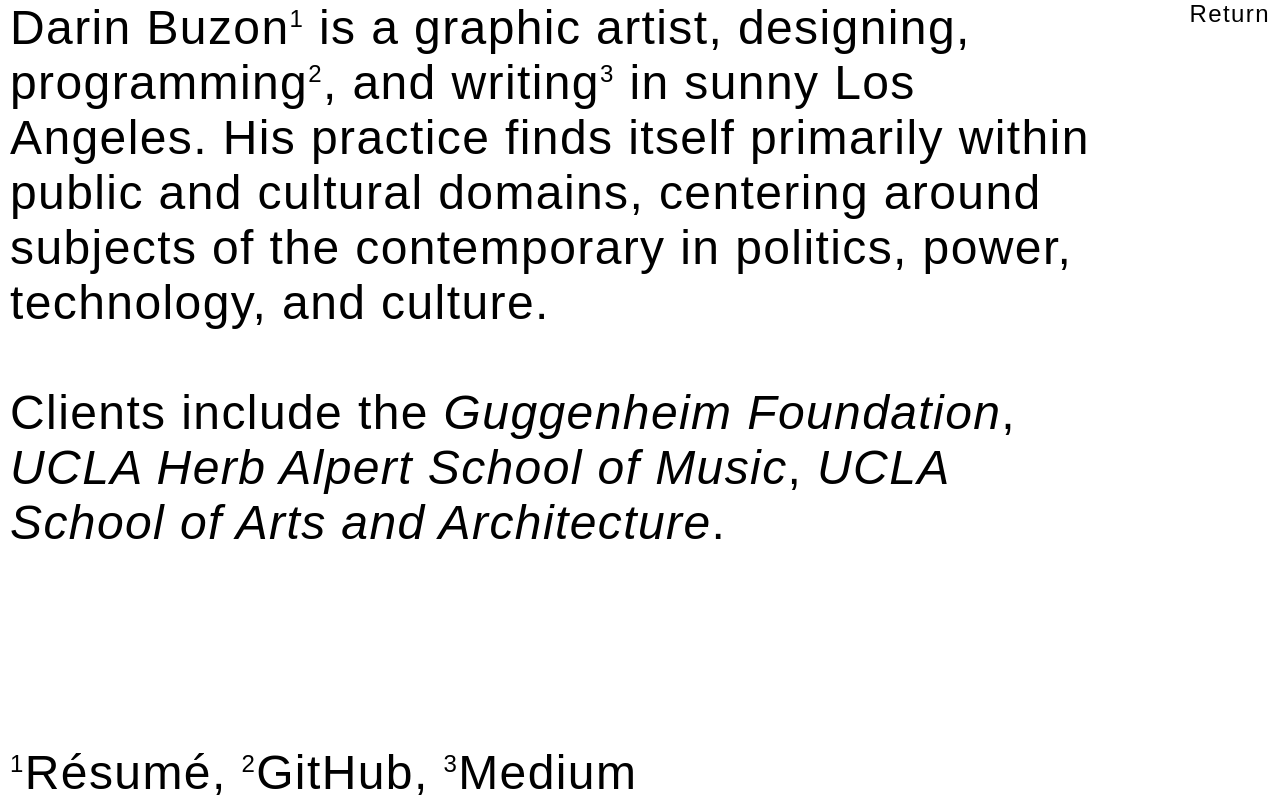
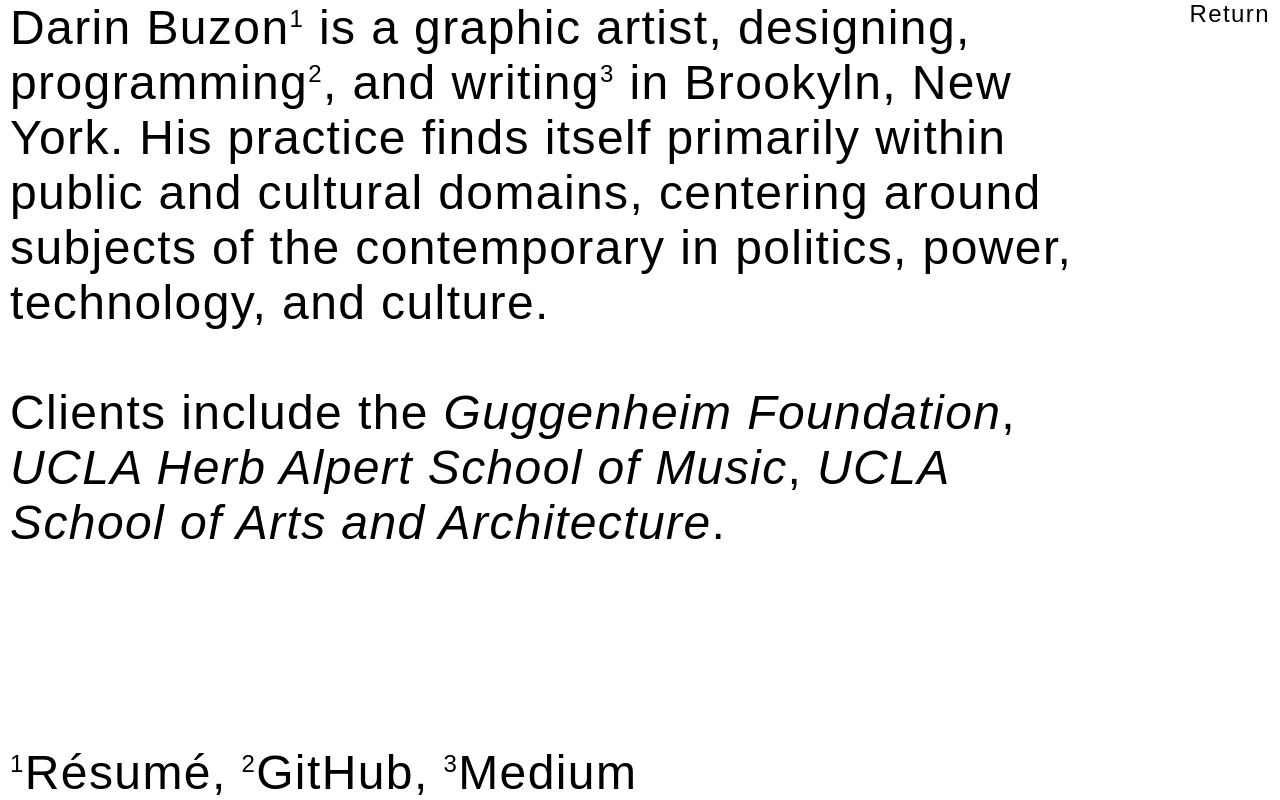
Before and after one commit to dabuzon/darinbuzon.info, a React (Create React App) app: page /about in a window 1280 px wide. Built offline with nearby package versions, Linux system fonts and the light colour scheme; the HTML template or start-up script is replaced by a standard one.

Commit message:
Fixed About

```diff
--- a/src/pages/About.jsx
+++ b/src/pages/About.jsx
@@ -27,7 +27,7 @@
             <sup>
               <a href="https://medium.com/@darin.buzon">3</a>
             </sup>{" "}
-            in sunny Los Angeles. His practice finds itself primarily within
+            in Brookyln, New York. His practice finds itself primarily within
             public and cultural domains, centering around subjects of the
             contemporary in politics, power, technology, and culture.
             <br />
```
